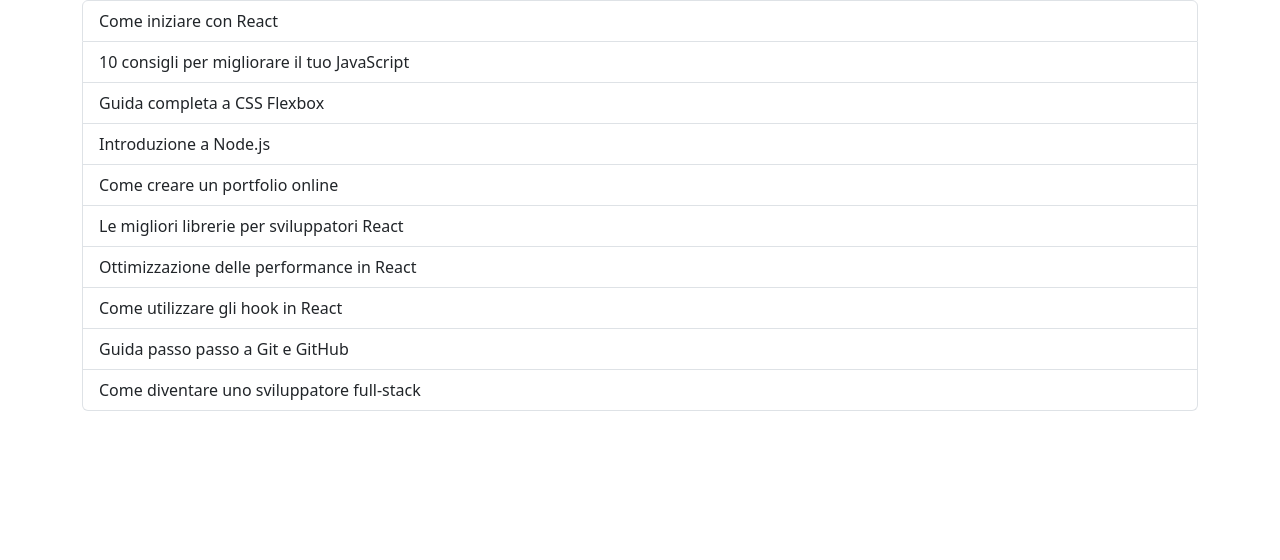
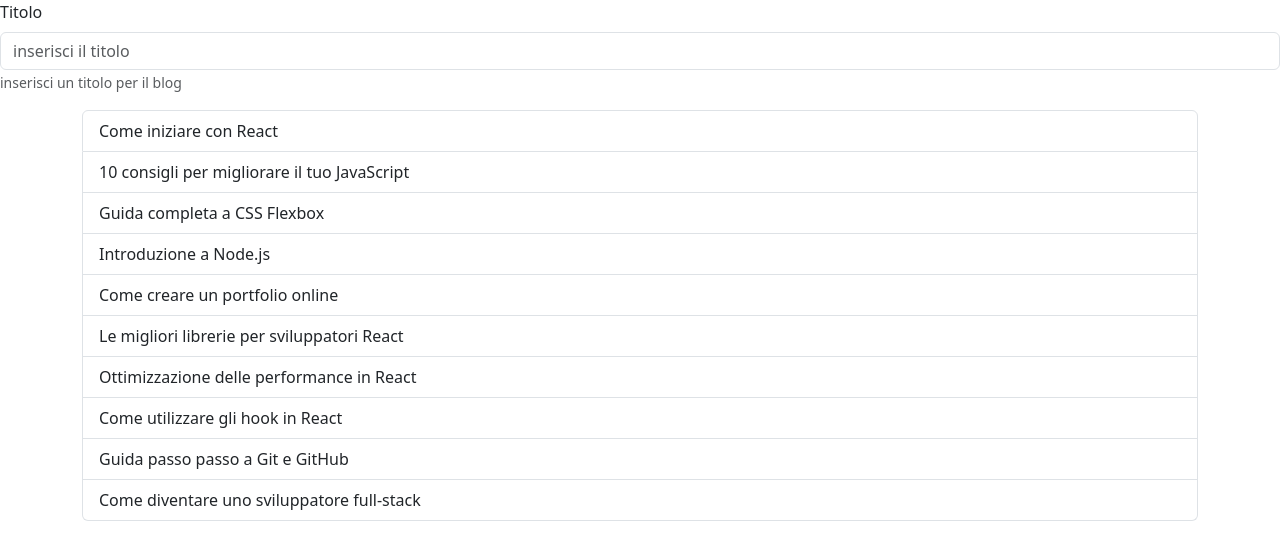
Before and after one commit to Pierpaolo-99/react-form, a React (Vite) app: page / in a window 1280 px wide. Shown: the top 560 px of the page. Built offline with nearby package versions, Linux system fonts and the light colour scheme.

Commit message:
add form to submit new blog titles and update title list dynamically

```diff
--- a/src/App.jsx
+++ b/src/App.jsx
@@ -16,8 +16,40 @@
 
 export default function App() {
 
+  const [newTitle, setNewTitle] = useState('')
+  const [titles, setTitles] = useState(blogTitles)
+
+  function handleFormSubmit(e) {
+    e.preventDefault()
+    console.log(newTitle);
+
+    setTitles([...titles, newTitle])
+
+    console.log(titles);
+
+    setNewTitle('')
+  }
 
   return (
+
+    <>
+      <form onSubmit={handleFormSubmit}>
+        <div className="mb-3">
+          <label htmlFor="" className="form-label">Titolo</label>
+          <input
+            type="text"
+            className="form-control"
+            name="title"
+            id="title"
+            aria-describedby="helpId"
+            placeholder="inserisci il titolo"
+            value={newTitle}
+            onChange={(e) => setNewTitle(e.target.value)}
+          />
+          <small id="helpId" className="form-text text-muted">inserisci un titolo per il blog</small>
+        </div>
+      </form>
+
       <div className="container">
         <ul className="list-group">
           {blogTitles.map((title, index) => (
@@ -27,5 +59,7 @@
           ))}
         </ul>
       </div>
+    </>
+
   )
 }
```
Lines whose indentation alone changed are shown as unchanged.
